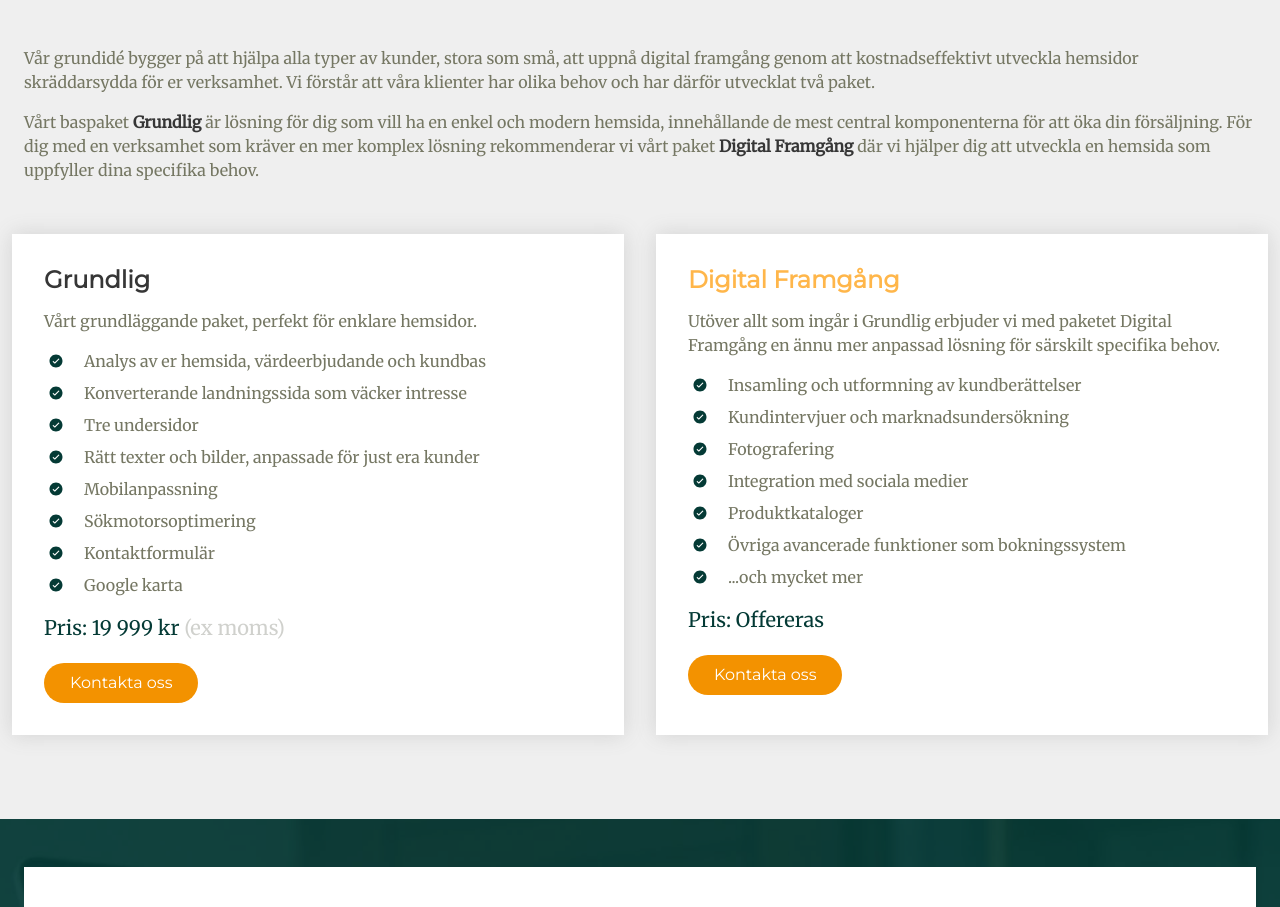
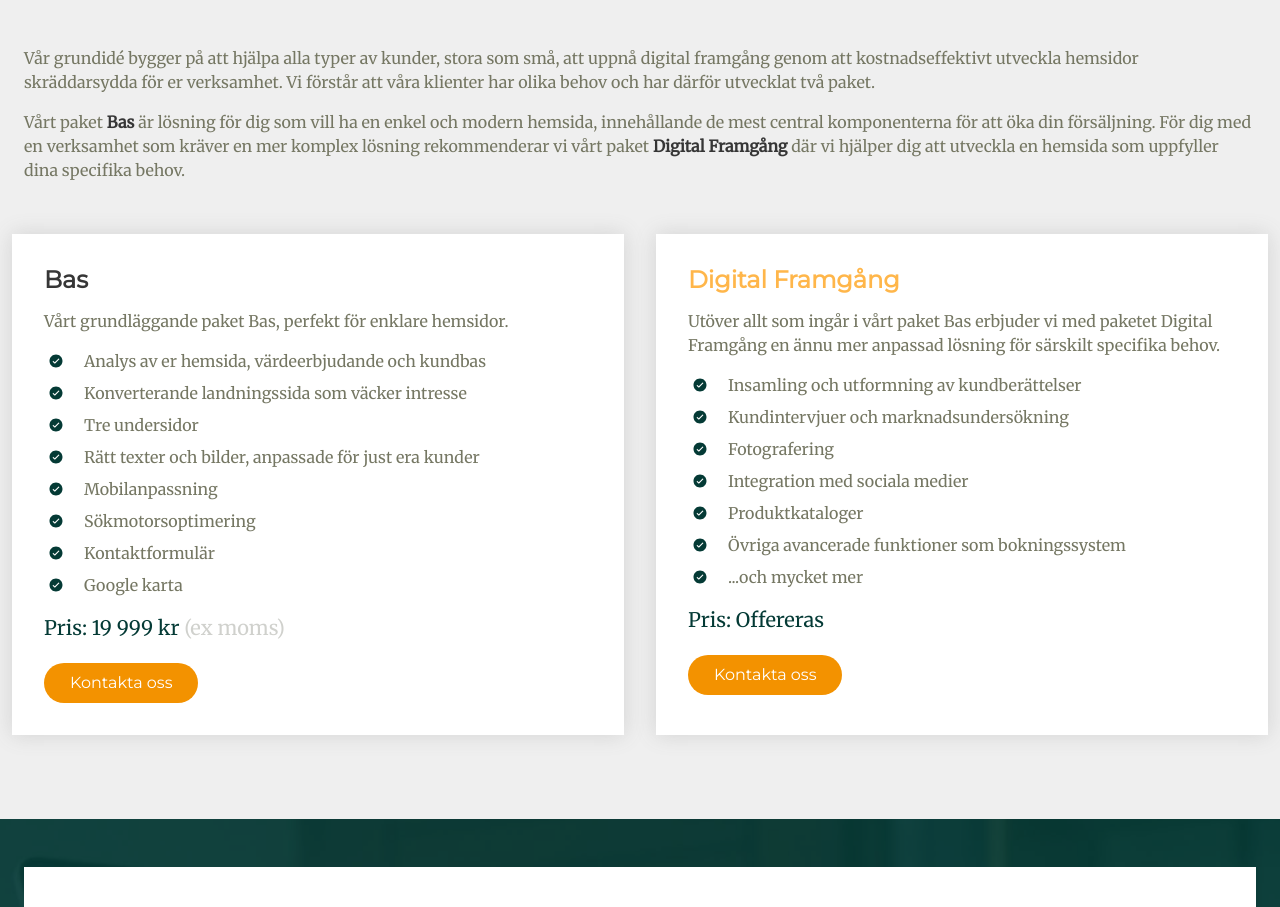
Before and after one commit to codebyjonas/digitalframgang.com, a React (Create React App) app: page / in a window 1280 px wide. Shown: the part 4689-5596 px from the top of the page. Built offline with nearby package versions, Linux system fonts and the light colour scheme.

Commit message:
change package name

```diff
--- a/src/components/PriceInfo.js
+++ b/src/components/PriceInfo.js
@@ -3,7 +3,7 @@ import { IoIosCheckmarkCircle } from 'react-icons/io'
 import { Link } from 'react-scroll'
 
 const basePackage = {
-    title: 'Grundlig',
+    title: 'Bas',
     features: [
         'Analys av er hemsida, värdeerbjudande och kundbas ',
         'Konverterande landningssida som väcker intresse ',
@@ -41,7 +41,7 @@ const PriceInfo = () => (
                 paket.
             </p>
             <p>
-                Vårt baspaket <strong>Grundlig </strong>
+                Vårt paket <strong>Bas </strong>
                 är lösning för dig som vill ha en enkel och modern hemsida,
                 innehållande de mest central komponenterna för att öka din
                 försäljning. För dig med en verksamhet som kräver en mer komplex
@@ -56,7 +56,8 @@ const PriceInfo = () => (
                         <h4 className='title is-4'>{basePackage.title}</h4>
                     </header>
                     <p>
-                        Vårt grundläggande paket, perfekt för enklare hemsidor.
+                        Vårt grundläggande paket Bas, perfekt för enklare
+                        hemsidor.
                     </p>
                     <div className='body'>
                         {basePackage.features.map(item => (
@@ -94,8 +95,8 @@ const PriceInfo = () => (
                     </header>
                     <div className='body'>
                         <p>
-                            Utöver allt som ingår i Grundlig erbjuder vi med
-                            paketet Digital Framgång en ännu mer anpassad
+                            Utöver allt som ingår i vårt paket Bas erbjuder vi
+                            med paketet Digital Framgång en ännu mer anpassad
                             lösning för särskilt specifika behov.
                         </p>
                         {taylored.features.map(item => (
```
